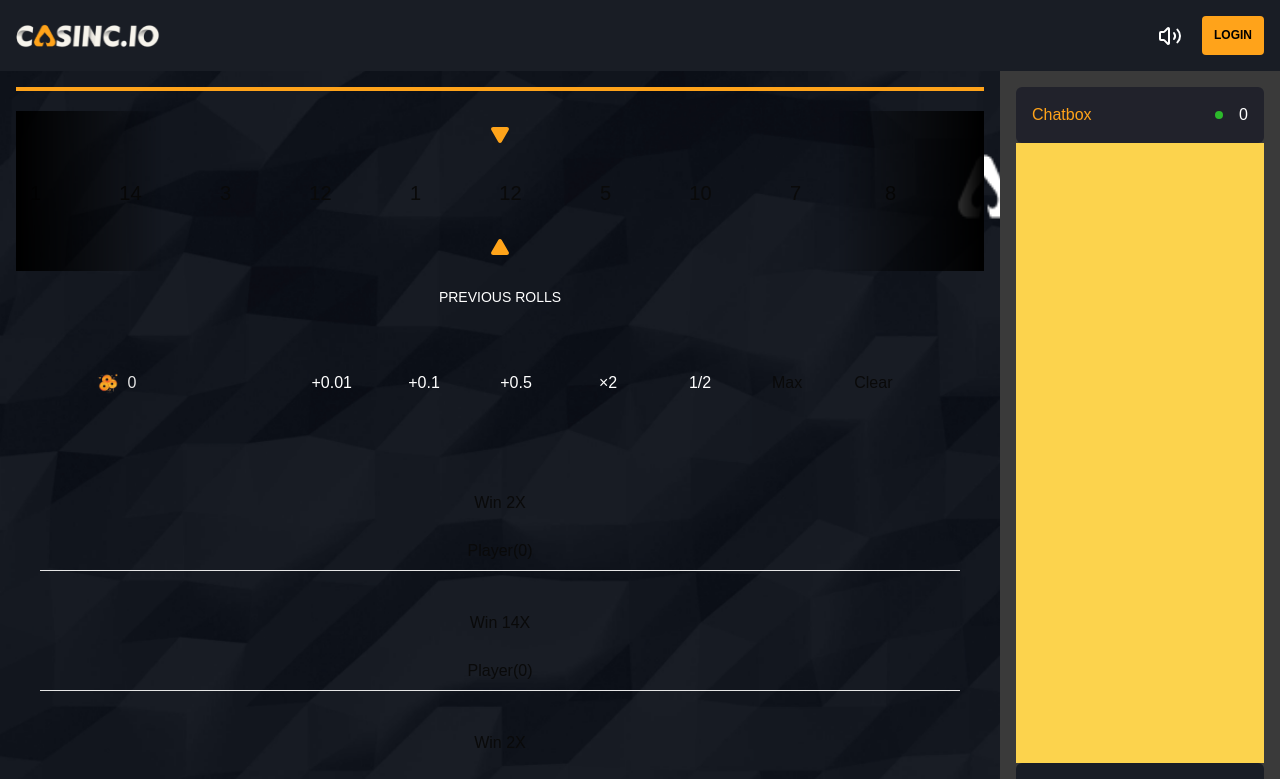
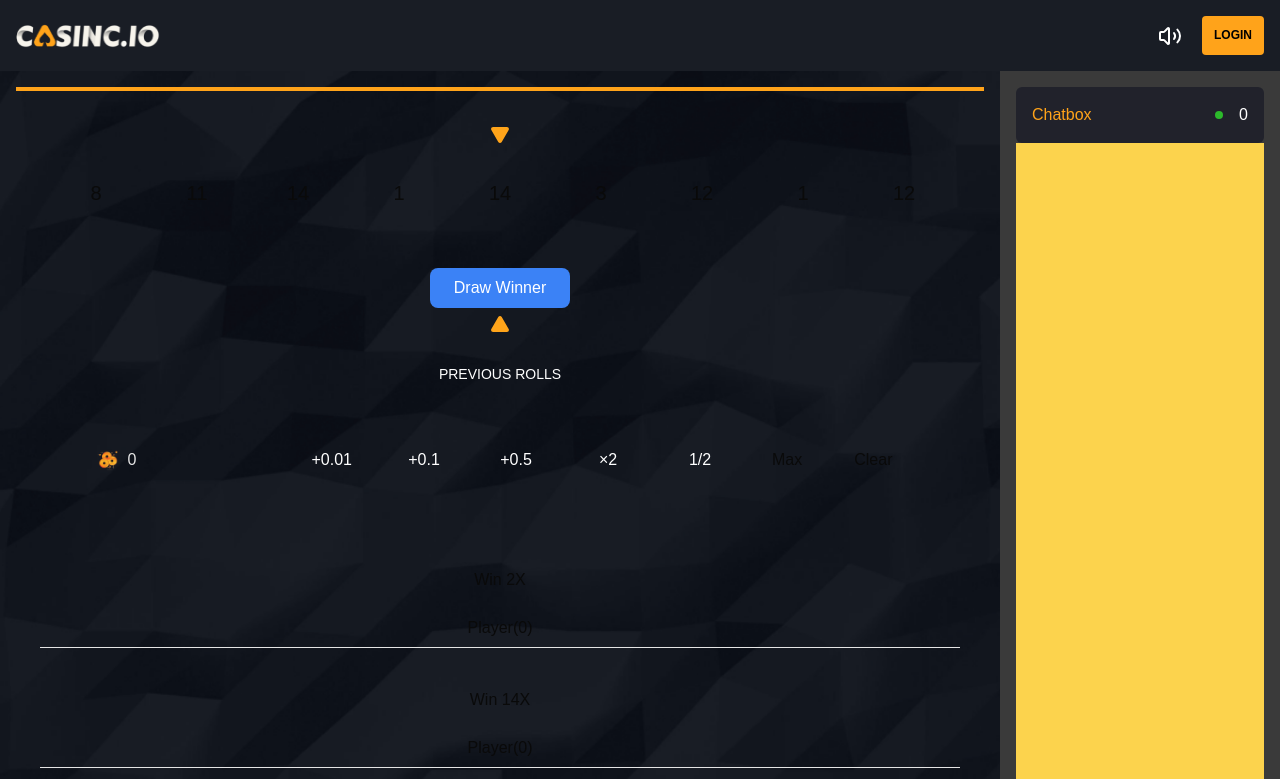
Before and after one commit to Navdeep-Davang/Roulette_Game, a Next.js app: page / in a window 1280 px wide. Shown: the top 779 px of the page. Built offline with nearby package versions, Linux system fonts and the light colour scheme.

Commit message:
Slick Slider for wheel animation

```diff
--- a/app/layout.tsx
+++ b/app/layout.tsx
@@ -37,12 +37,12 @@ export default function RootLayout({
         <div className="relative min-h-screen flex flex-col">
           <NavBar /> {/* Sticky Navbar */}
 
-          <main className="relative flex flex-row flex-grow overflow-hidden"> {/* Main Content Area with flex for left and right sections */}
+          <main className="relative w-full flex flex-row flex-grow overflow-hidden"> {/* Main Content Area with flex for left and right sections */}
               <SubHeader />
               <ChatSheet/>
 
               {/* Left section for the main content */}
-              <div className="flex-grow overflow-auto"
+              <div className="flex-grow w-full overflow-auto"
                 style={{
                   backgroundImage: "url('/roulette/Grad_Bg.PNG')",
                   backgroundSize: "cover",
--- a/dir/components/roulette/Game/Wheel/index.tsx
+++ b/dir/components/roulette/Game/Wheel/index.tsx
@@ -1,10 +1,10 @@
-'use client'
+'use client';
 
-
-import React, { useEffect, useRef } from "react";
+import React, { useRef, useState } from "react";
 import Image from "next/image";
-import gsap from 'gsap';
-
+import Slider from "react-slick";
+import "slick-carousel/slick/slick.css";
+import "slick-carousel/slick/slick-theme.css";
 
 const wheelData = [
   { value: "14", colorClass: "gradient-dark" },
@@ -38,64 +38,74 @@ const wheelData = [
 
 
 const Wheel = () => {
-  const wheelRef: React.RefObject<HTMLDivElement | null> = useRef(null);
-
-  const colors = wheelData.map((item) => item.colorClass); // Extract colors from wheelData
-
-  useEffect(() => {
-    if (wheelRef.current) {
-      const items = wheelRef.current.querySelectorAll('.wheel-item');
-      gsap.set(items, {
-        backgroundColor: (i) => colors[i % colors.length], // Set background color based on index
-        x: (i) => i * (items[0] as HTMLElement).offsetWidth, // Position items in a row
-      });
-    }
-  }, [colors]);
-
-  useEffect(() => {
-    if (wheelRef.current) {
-      const tl = gsap.timeline({ repeat: -1 }); // Repeat indefinitely
-      const items = wheelRef.current.querySelectorAll('.wheel-item');
-      const totalWidth = items.length * (items[0] as HTMLElement).offsetWidth;
-
-      tl.to(items, {
-        duration: 20, // Adjust this value to control the animation speed
-        ease: "none",
-        x: `+=${totalWidth}`,
-        modifiers: {
-          x: gsap.utils.unitize(x => parseFloat(x) % totalWidth), // Wrap around
-        },
-      });
-    }
 
 
-  }, []);
+  const [winner, setWinner] = useState<string | React.JSX.Element | null>(null);
+  const sliderRef = useRef<Slider | null>(null);
+
+  const drawWinner = () => {
+    const randomIndex = Math.floor(Math.random() * wheelData.length);
+    setWinner(wheelData[randomIndex].value);
+
+    // Smooth scroll to the winner slide based on the index
+    if (sliderRef.current) {
+      sliderRef.current.slickGoTo(randomIndex);
+    }
+  };
 
 
 
+  const settings = {
+    infinite: true,
+    speed: 500,
+    slidesToShow: 5, // Adjust based on your design
+    slidesToScroll: 1,
+    autoplay: false,
+    autoplaySpeed: 20,
+    pauseOnHover: true,
+    arrows: false,
+    centerMode: true,
+    centerPadding: '20px',
+    variableWidth: true,
+    beforeChange: (currentSlide: number, nextSlide: number) => {
+      if (nextSlide < currentSlide) {
+        return false; // Prevent backward slide
+      }
+    },
+  };
+
 
   return (
-
-    <div
-      className="wheel-container relative select-none overflow-hidden w-[1600px] flex h-20 justify-normal items-center"
-      ref={wheelRef}
-    >
-      {wheelData.map((item, index) => (
-        <div
-          key={index}
-          className={`wheel-item absolute min-w-[95px] `}
+    <div className="wheel-container w-full">
+      <div className="carousel-wrapper select-none w-full flex flex-col items-center">
+        <Slider {...settings}
+          className="w-full"
+          ref={sliderRef}
         >
-          <div
-            key={index}
-            className={`min-w-[80px] h-20 pt-7 pb-6 rounded-lg flex-col justify-center items-center inline-flex ${item.colorClass}`}
-          >
-
-            <div className="wheel-text min-w-8 text-center text-xl font-normal">{item.value}</div>
-
+          {wheelData.map((item, index) => (
+            <div key={index} className="item-card mx-2 justify-center items-center">
+              <div
+                className={`wheel-item w-[85px] h-20 pt-7 pb-6 rounded-lg flex-col justify-center items-center inline-flex ${item.colorClass}`}
+              >
+                <div className="wheel-text min-w-8 text-center text-xl font-normal">
+                  {item.value}
+                </div>
+              </div>
+            </div>
+          ))}
+        </Slider>
+        <button
+          onClick={drawWinner}
+          className="draw-winner-btn mt-6 px-6 py-2 bg-blue-500 text-white rounded-lg hover:bg-blue-600"
+        >
+          Draw Winner
+        </button>
+        {winner && (
+          <div className="winner-display mt-4 text-center text-2xl font-bold text-green-600">
+            Winner: {typeof winner === "string" ? winner : "Special Icon"}
           </div>
-
-        </div>
-      ))}
+        )}
+      </div>
     </div>
   );
 };
--- a/dir/components/roulette/Game/index.tsx
+++ b/dir/components/roulette/Game/index.tsx
@@ -16,14 +16,14 @@ export const Game = () => {
             <GameOverlay targetTime={futureTime} />
 
             {/* The actual content */}
-            <div className='flex flex-col relative py-4 gap-2 items-center justify-center'>
+            <div className='flex flex-col py-4 gap-2 items-center justify-center'>
               <SolidArrow className="rotate-180" />
               <Wheel />
               <SolidArrow />
             </div>
 
             {/* Gradient overlay */}
-            <div className="absolute inset-0 overlay" />
+            <div className="absolute hidden inset-0 overlay" />
         </div>
 
         <div className="text-center select-none text-white text-sm">PREVIOUS ROLLS</div>
--- a/dir/styles/components/roulette/game/wheel/index.css
+++ b/dir/styles/components/roulette/game/wheel/index.css
@@ -13,35 +13,6 @@
     --gradient-green-end: #52e27a;
     --text-white: #ffffff;
   }
-
-
-  .wheel-container {
-    overflow: hidden;
-    position: relative;
-    display: flex;
-    justify-content: center;
-    align-items: center;
-  }
-
-  .wheel-wrapper {
-    width: 100%;
-    height: 100%;
-    display: flex;
-    justify-content: center;
-    overflow: hidden;
-  }
-
-  .wheel-items {
-    display: flex;
-    position: relative;
-  }
-
-  .wheel-item {
-    display: flex;
-    justify-content: center;
-    align-items: center;
-  }
-
 
   /* Gradient styles */
   .gradient-dark {
--- a/package.json
+++ b/package.json
@@ -18,12 +18,16 @@
     "@radix-ui/react-tooltip": "^1.1.6",
     "class-variance-authority": "^0.7.1",
     "clsx": "^2.1.1",
+    "framer-motion": "^12.0.3",
     "gsap": "^3.12.7",
     "lucide-react": "^0.469.0",
     "next": "15.1.2",
     "react": "^19.0.0",
     "react-dom": "^19.0.0",
     "react-hook-form": "^7.54.2",
+    "react-slick": "^0.30.3",
+    "react-spinners": "^0.15.0",
+    "slick-carousel": "^1.8.1",
     "tailwind-merge": "^2.6.0",
     "tailwind-scrollbar": "^3.1.0",
     "tailwindcss-animate": "^1.0.7",
@@ -35,6 +39,7 @@
     "@types/node": "^20",
     "@types/react": "^19",
     "@types/react-dom": "^19",
+    "@types/react-slick": "^0.23.13",
     "eslint": "^9",
     "eslint-config-next": "15.1.2",
     "postcss": "^8",
```
Also changed, not shown: 1 other file (tests, documents, lock files or other folders).
